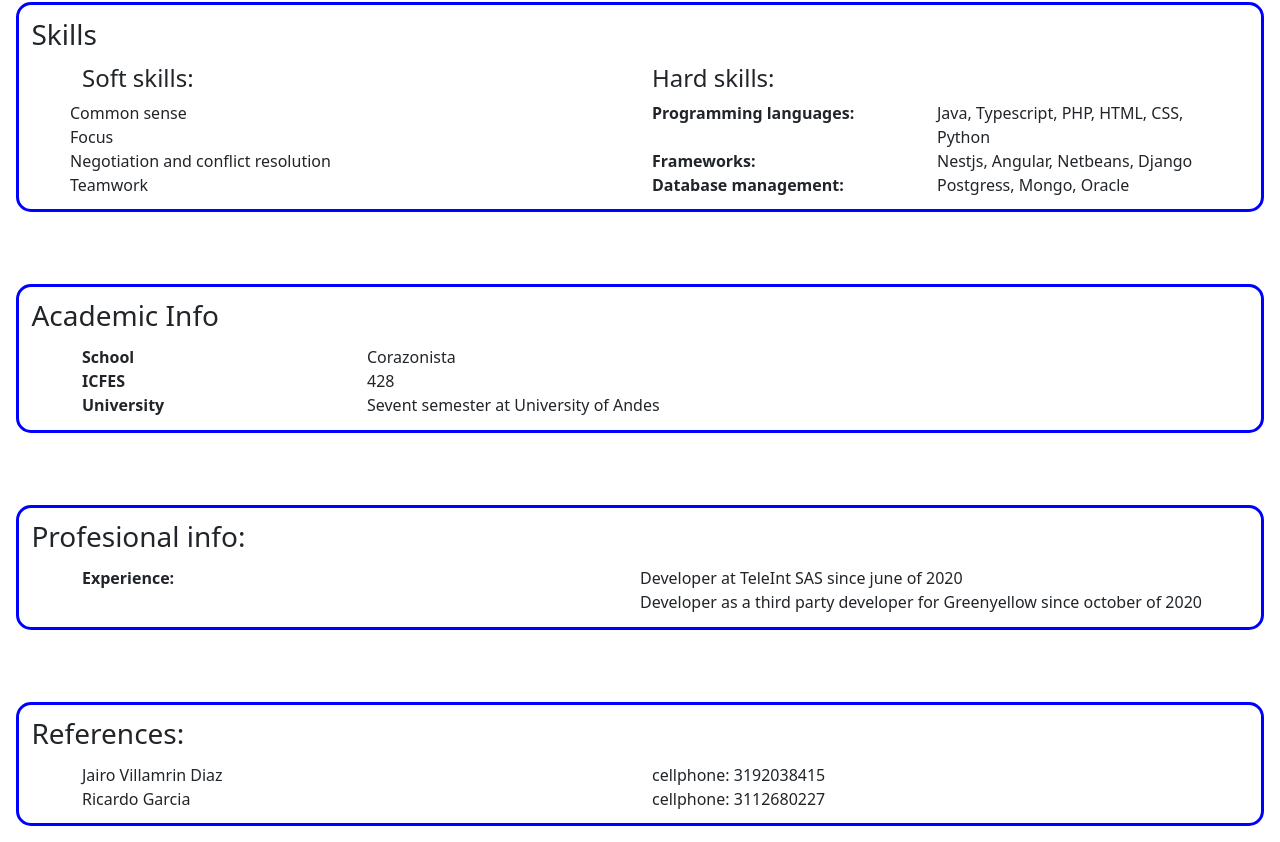
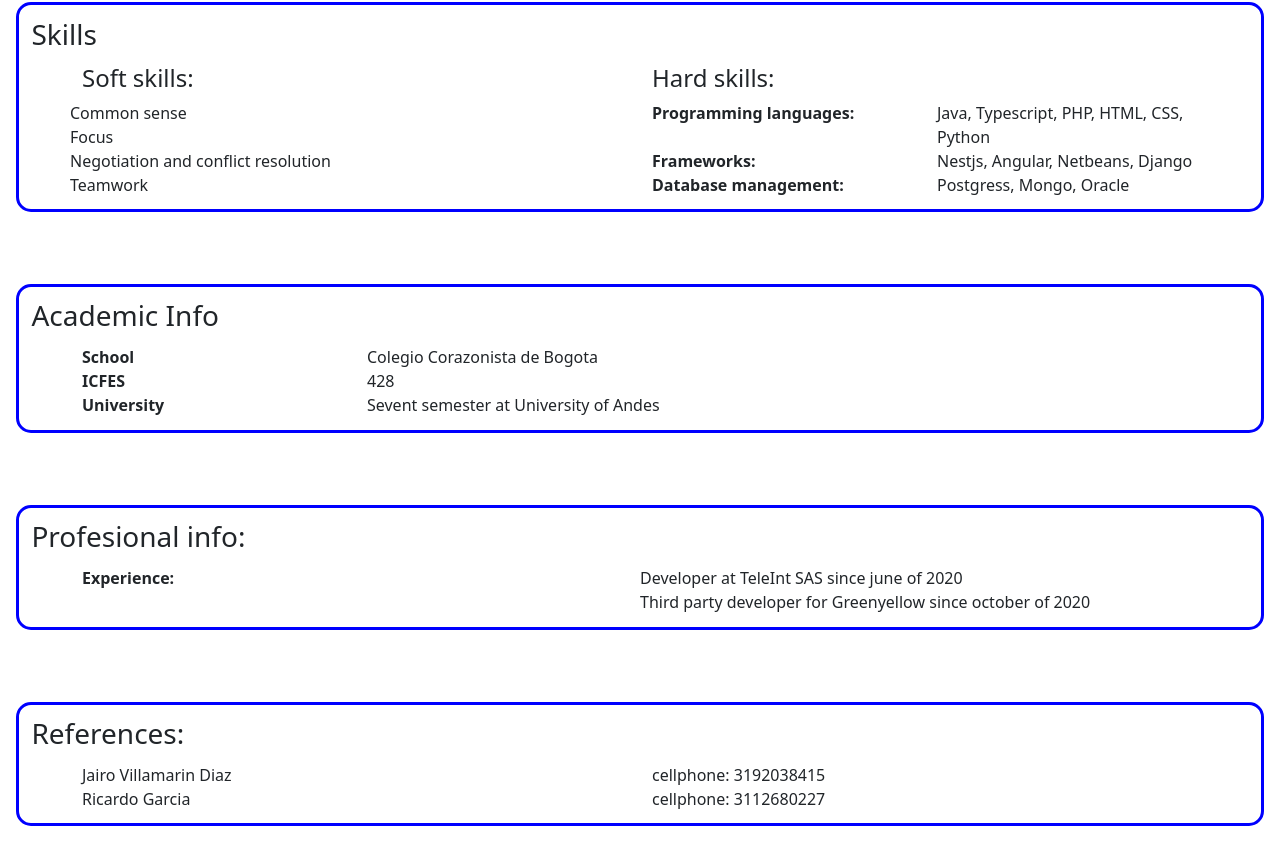
Before and after one commit to jcVillamarin/Entrega-1, a plain HTML site: page index.html in a window 1280 px wide. Shown: the part 1115-1957 px from the top of the page. Drawn offline with nearby package versions, Linux system fonts and the light colour scheme.

```diff
--- a/index.html
+++ b/index.html
@@ -171,7 +171,7 @@
                 <div class="container">
                     <div class="row">
                         <div class="col-3"><b>School</b></div>
-                        <div class="col">Corazonista</div>
+                        <div class="col">Colegio Corazonista de Bogota</div>
                     </div>
                     <div class="row">
                         <div class="col-3"><b>ICFES</b></div>
@@ -198,7 +198,7 @@
                                 Developer at TeleInt SAS since june of 2020
                             </div>
                             <div class="row">
-                                Developer as a third party developer for Greenyellow since october of 2020
+                                Third party developer for Greenyellow since october of 2020
                             </div>
                         </div>
                     </div>
@@ -214,7 +214,7 @@
             <h3>References: </h3>
             <div class="container">
                 <div class="row">
-                    <div class="col">Jairo Villamrin Diaz</div>
+                    <div class="col">Jairo Villamarin Diaz</div>
                     <div class="col">cellphone: 3192038415</div>
                 </div>
                 <div class="row">
```
Also changed, not shown: 1 other file.
